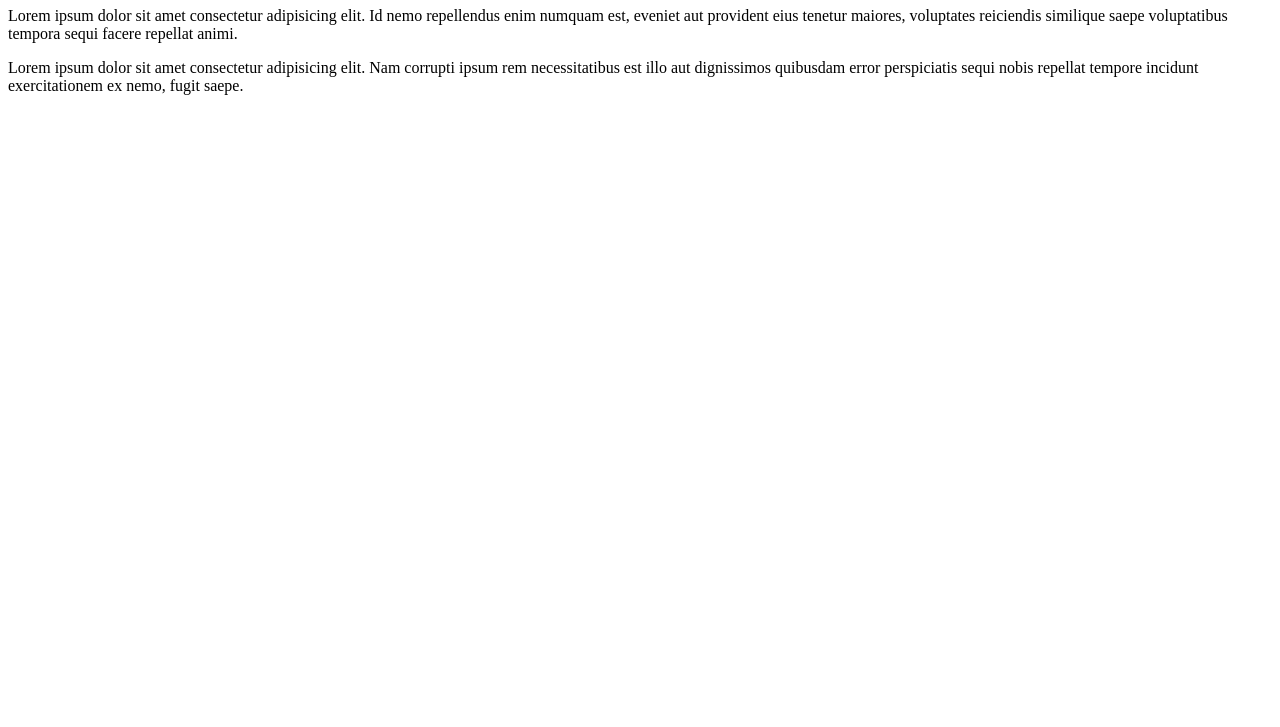
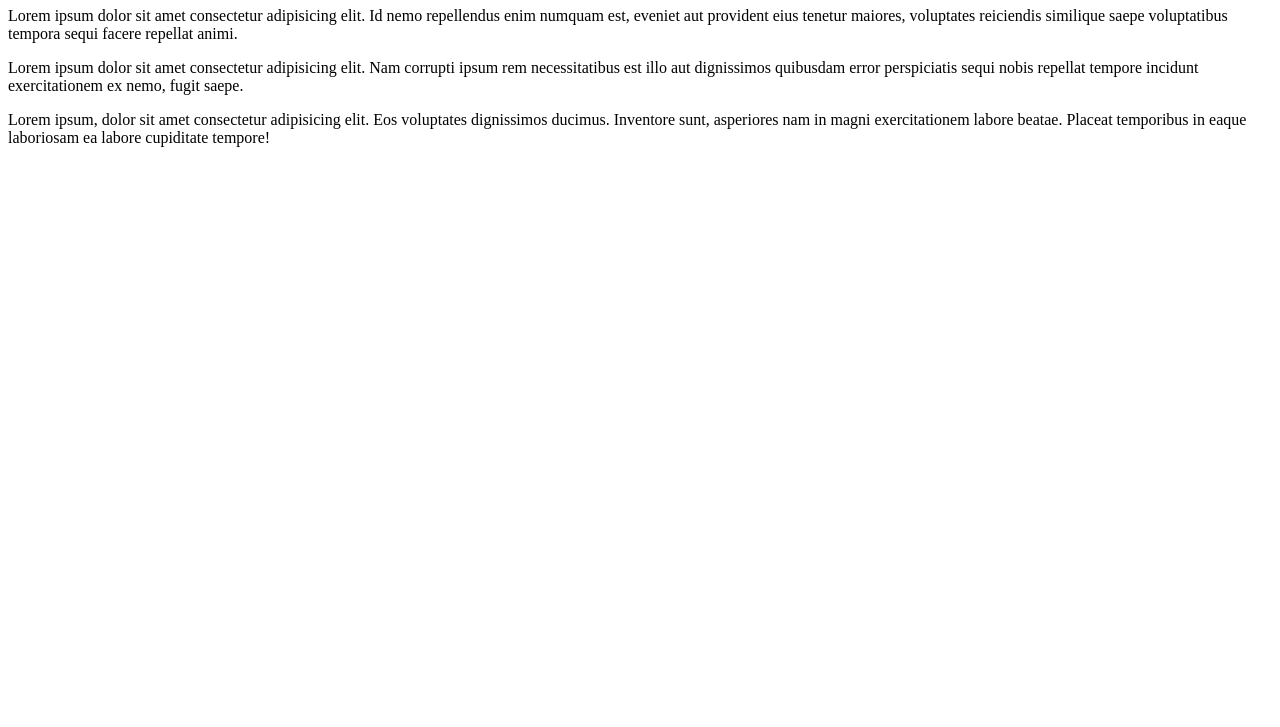
Before and after one commit to KlientasNierka/personal-project, a plain HTML site: page index.html in a window 1280 px wide. Shown: the part 73-800 px from the top of the page. Drawn offline with Linux system fonts and the light colour scheme.

Commit message:
another paragraph added

```diff
--- a/index.html
+++ b/index.html
@@ -11,5 +11,6 @@
     <h1>Hello</h1>
     <p>Lorem ipsum dolor sit amet consectetur adipisicing elit. Id nemo repellendus enim numquam est, eveniet aut provident eius tenetur maiores, voluptates reiciendis similique saepe voluptatibus tempora sequi facere repellat animi.</p>
     <p>Lorem ipsum dolor sit amet consectetur adipisicing elit. Nam corrupti ipsum rem necessitatibus est illo aut dignissimos quibusdam error perspiciatis sequi nobis repellat tempore incidunt exercitationem ex nemo, fugit saepe.</p>
+    <p>Lorem ipsum, dolor sit amet consectetur adipisicing elit. Eos voluptates dignissimos ducimus. Inventore sunt, asperiores nam in magni exercitationem labore beatae. Placeat temporibus in eaque laboriosam ea labore cupiditate tempore!</p>
 </body>
 </html>
```
